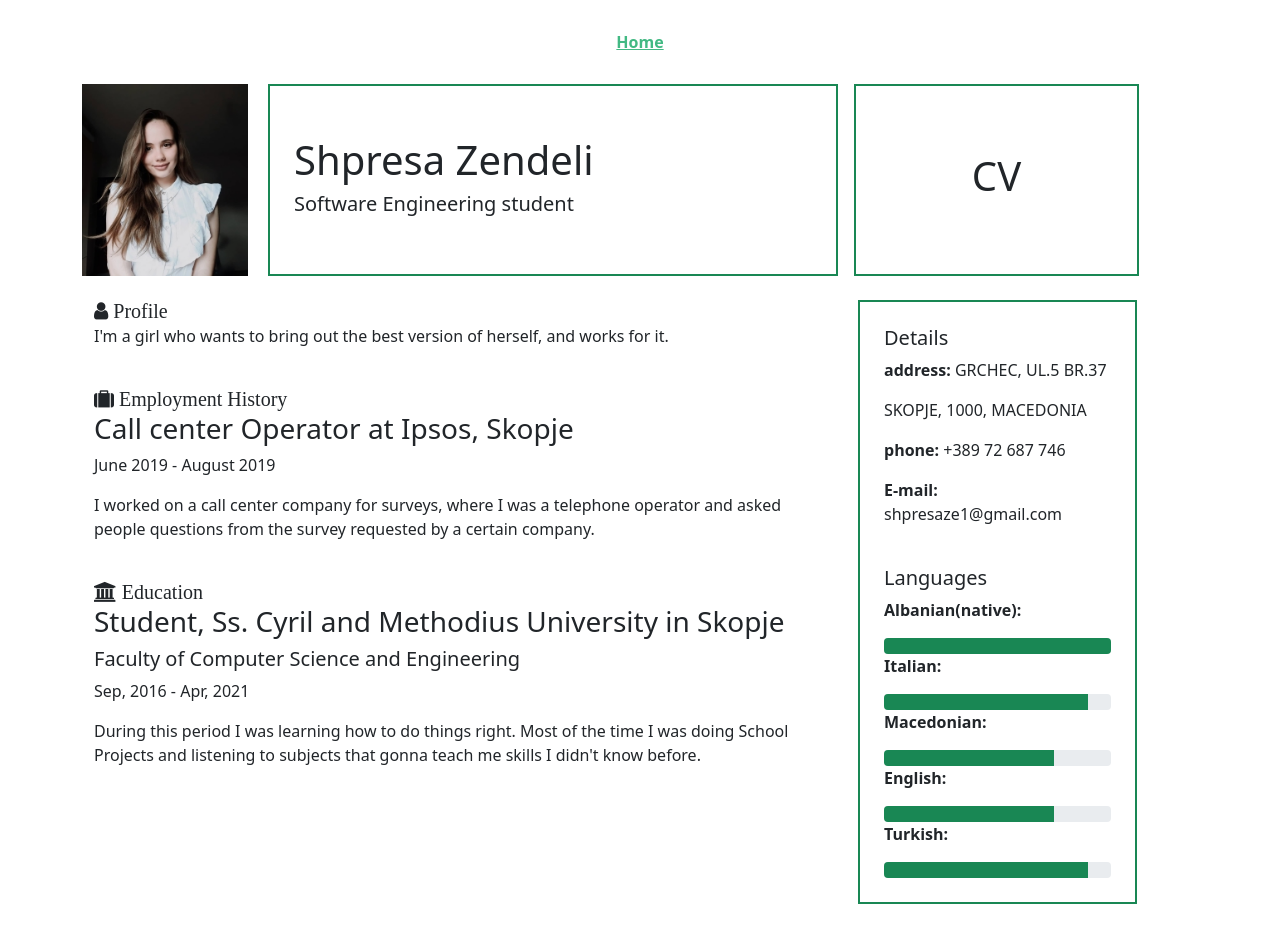
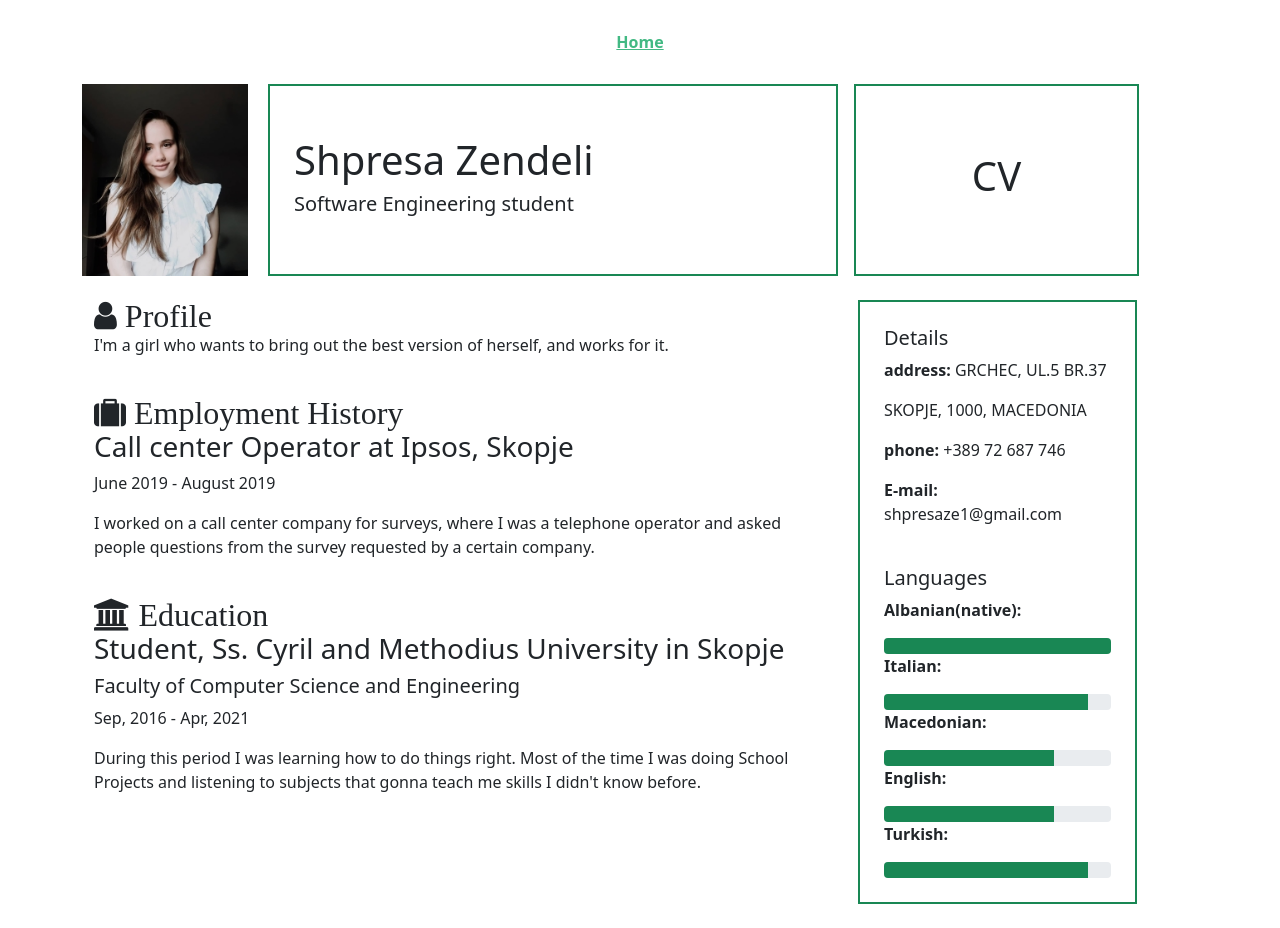
Before and after one commit to shpresaze/portfolio, a Vue app: page / in a window 1280 px wide. Built offline with nearby package versions, Linux system fonts and the light colour scheme.

Commit message:
style refactor

```diff
--- a/src/App.vue
+++ b/src/App.vue
@@ -3,6 +3,8 @@
     <Navbar />
     <HeaderInfos />
     <ContentCV />
+
+    <!--    <ContentCV />-->
   </div>
 </template>
 <script>
--- a/src/components/ContentCV.vue
+++ b/src/components/ContentCV.vue
@@ -3,7 +3,7 @@
     <div class="row">
       <div class="col-8 me-2">
         <div>
-          <i class="fa fa-user" style="font-size: 20px" aria-hidden="true">
+          <i class="fa fa-user fa-2x"  aria-hidden="true">
             Profile</i
           >
           <p>
@@ -13,7 +13,7 @@
         </div>
         <br />
         <div>
-          <i class="fa fa-suitcase" style="font-size: 20px" aria-hidden="true">
+          <i class="fa fa-suitcase fa-2x"  aria-hidden="true">
             Employment History</i
           >
           <h3>Call center Operator at Ipsos, Skopje</h3>
@@ -27,8 +27,7 @@
         <br />
         <div>
           <i
-            class="fa fa-university"
-            style="font-size: 20px"
+            class="fa fa-university fa-2x"
             aria-hidden="true"
           >
             Education</i
--- a/src/main.js
+++ b/src/main.js
@@ -3,8 +3,8 @@ import App from "./App.vue";
 import router from "./router";
 import store from "./store";
 import "./assets/scss/app.scss";
-import Navbar from "./components/layout/Navbar.vue";
-import HeaderInfos from "./components/HeaderInfos.vue";
+//import Navbar from "./components/layout/Navbar.vue";
+//import HeaderInfos from "./components/HeaderInfos.vue";
 Vue.config.productionTip = false;
 
 const app = new Vue({
--- a/src/router/index.js
+++ b/src/router/index.js
@@ -1,7 +1,6 @@
 import Vue from "vue";
 import VueRouter from "vue-router";
 import HomeView from "../views/HomeView.vue";
-//import Navbar from "./components/layout/Navbar.vue";
 
 Vue.use(VueRouter);
 
```
Also changed, not shown: src/assets/scss/app.scss (line endings or trailing spaces).
